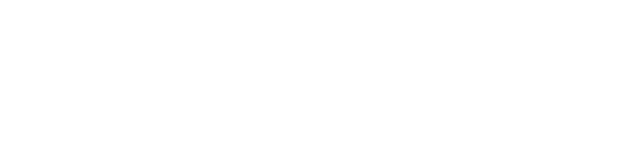
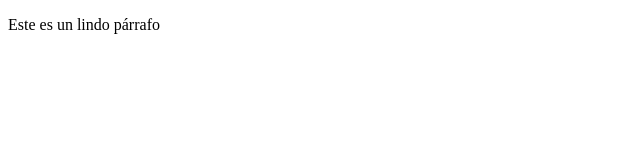
Before and after one commit to nicokury/prueba, a plain HTML site: page index.html in a window 1280 px wide. Shown: the whole page, without its empty margins (0-640 px from the left). Drawn offline with Linux system fonts and the light colour scheme.

Commit message:
agregue un lindo parrafo

```diff
--- a/index.html
+++ b/index.html
@@ -7,6 +7,6 @@
     <title>Proyecto de prueba 2022 sábado</title>
 </head>
 <body>
-
+    <p>Este es un lindo párrafo</p>
 </body>
 </html>
```
